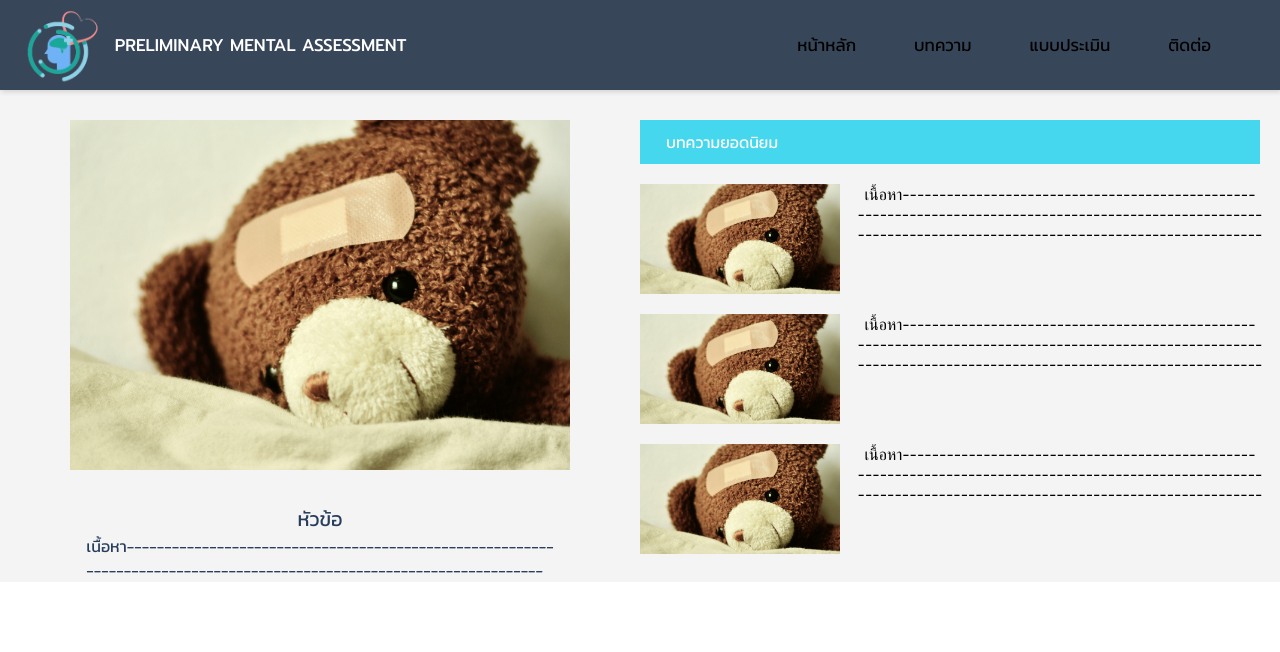
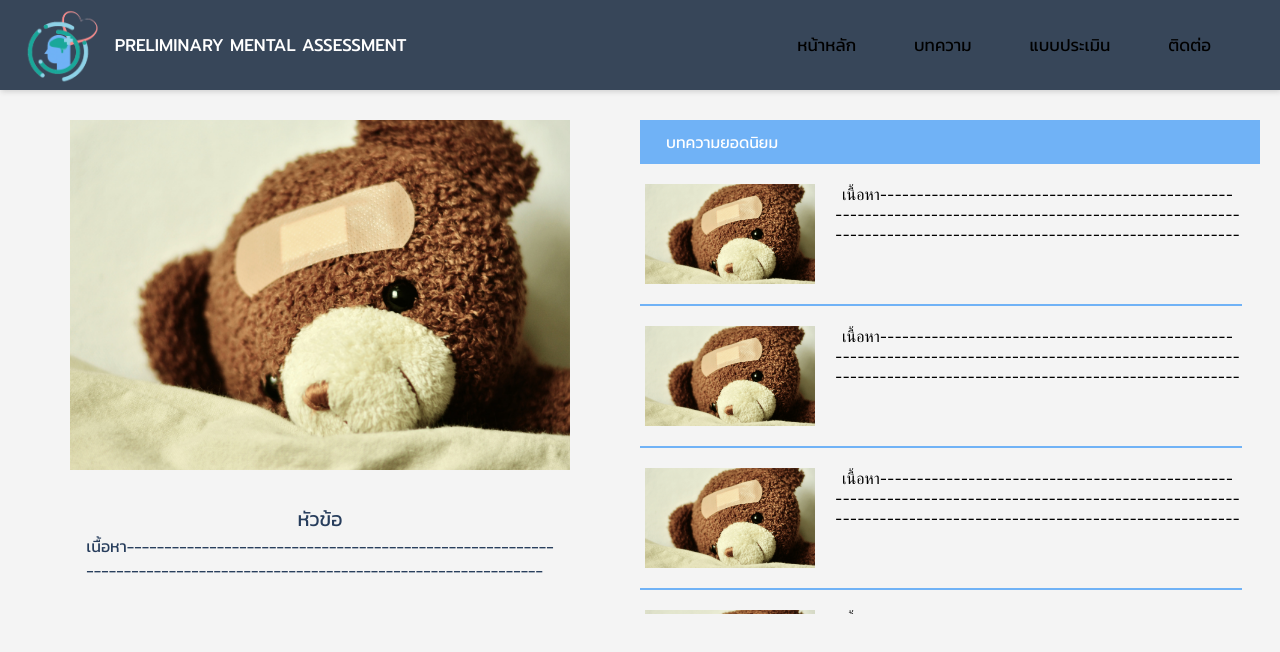
Before and after one commit to kwsrsn/teamproject, a React (Create React App) app: page /news in a window 1280 px wide. Shown: the top 652 px of the page. Built offline with nearby package versions, Linux system fonts and the light colour scheme.

Commit message:
homepage

```diff
--- a/src/components/widgets/Navbar.css
+++ b/src/components/widgets/Navbar.css
@@ -52,8 +52,9 @@
 }
 
 .nav-links:hover {
-    background-color: #6b6b6b;
-    border-radius: 5px;
+    background-color: #ffffff;
+    color: #273d5c;
+    border-radius: 15px;
 }
 
 .fa-bars {
--- a/src/page/Home.js
+++ b/src/page/Home.js
@@ -12,7 +12,7 @@ const Home = props => {
   };
 
     return (
-        <div className='item'>
+        <div className='item sizehome'>
             <div>
                 <div className="texthome">
                     <br/><br/><br/>MENTAL HEALTH
@@ -27,8 +27,8 @@ const Home = props => {
                     <br/><br/><button className='homebutton' onClick={navigateToCMental}>ทำแบบประเมิน</button>
                 </div>
             </div>
-            <div className="sizepic">
-                <br/><img src= {Image}/>
+            <div className='pichome'>
+                <br/><img src= {Image} className='pichome'/>
             </div>
         </div>
     );
--- a/src/page/News.js
+++ b/src/page/News.js
@@ -5,7 +5,7 @@ import Image from "../img/pic1.png";
 const News = props => {
     return (
         <div className='item'>
-            <div className=''>
+            <div className='newsleft'>
                 <img src={Image} className='picsize'/>
                 <div className='contenthead'>
                     <br/>หัวข้อ
@@ -20,6 +20,17 @@ const News = props => {
                     <div className='boxcover'>
                         &emsp;บทความยอดนิยม
                     </div>
+                    <div className='scroll'>
+                        <div >
+                            <img src={Image} className='piccontent'/>
+                            <div>
+                                <br/>เนื้อหา------------------------------------------------<br/>
+                                -------------------------------------------------------<br/>
+                                -------------------------------------------------------
+                            </div>
+
+                        </div>
+                        <div className='boxcontent'></div>
                         <div>
                             <img src={Image} className='piccontent'/>
                             <div>
@@ -28,7 +39,7 @@ const News = props => {
                                 -------------------------------------------------------
                             </div>
                         </div>
-
+                        <div className='boxcontent'></div>
                         <div>
                             <img src={Image} className='piccontent'/>
                             <div>
@@ -37,7 +48,7 @@ const News = props => {
                                 -------------------------------------------------------
                             </div>
                         </div>
-
+                        <div className='boxcontent'></div>
                         <div>
                             <img src={Image} className='piccontent'/>
                             <div>
@@ -48,6 +59,7 @@ const News = props => {
                         </div>
                     </div>
                 </div>
+            </div>
 
         </div>
     );
--- a/src/page/style.css
+++ b/src/page/style.css
@@ -9,7 +9,10 @@
     font-weight: bold;
 }
 
+
+/**/
 /*home*/
+/**/
 .texthome{
     font-size: 55px;
     font-weight:bold;
@@ -30,7 +33,7 @@
     grid-template-columns: 1fr 1fr;
 }
 .sizehome{
-    height: 100%;
+    height: 100vh;
 }
 .homebutton{
     background-color: #F4F4F4;
@@ -47,8 +50,16 @@
     background-color: #273d5c;
     color: white;
 }
+.pichome{
+    display: grid;
+    max-width: 100%;
+    height: 100vh;
+}
 
+
+/**/
 /*News*/
+/**/
 .picsize{
     margin-top: 120px;
     height: 350px;
@@ -63,7 +74,7 @@
 .boxcover{
     margin-top: 120px;
     width: 600px;
-    background-color: #45D7EE;
+    background-color: #70B2F6;
     font-family: 'Kanit', sans-serif;
     text-align: left;
     color: white;
@@ -71,19 +82,39 @@
 }
 .piccontent{
     margin-top: 20px;
-    height: 110px;
-    width: 200px;
+    height: 100px;
+    width: 170px;
     object-fit: cover;
     float: left;
+    margin-left: 5px;
 }
 .directionnews{
+    height:614px;
+    width: 620px;
     display: flex;
     flex-direction: column;
+
+}
+.boxcontent{
+    margin-top: 20px;
+    height: 2px;
+    background-color: #70B2F6;
+    width: 600px;;
+    padding: 1px;
+}
+.scroll{
+    display: flex;
+    flex-direction: column;
+    overflow:auto;
+}
+.newsleft{
+    height: 100vh;
 }
 
+
+/**/
 /*contact*/
-
-
+/**/
 .contact{
     text-align: left;
     padding-left: 50px;
```
Also changed, not shown: src/img/pic1.png. Lines whose indentation alone changed are shown as unchanged.
